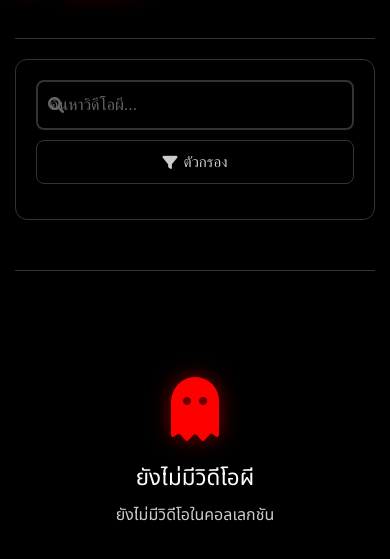
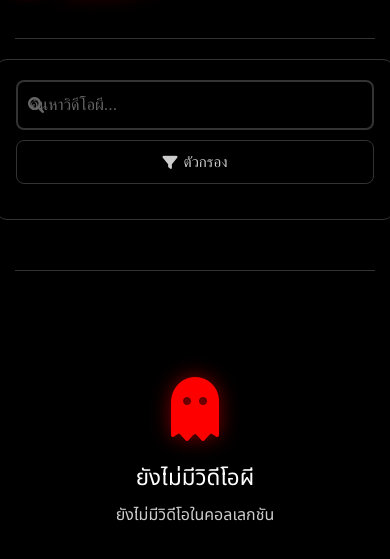
Before and after one commit to kianghod/ghost, a plain HTML site: page index.html in a window 390 px wide. Shown: the part 55-614 px from the top of the page. Drawn offline with Linux system fonts and the light colour scheme.

Commit message:
ทำให้ search-filter section เป็น full width

```diff
--- a/styles.css
+++ b/styles.css
@@ -144,8 +144,9 @@ body {
     border: 1px solid #333;
     border-radius: 12px;
     padding: 20px;
-    margin-bottom: 20px;
+    margin: 0 -20px 20px -20px;
     backdrop-filter: blur(10px);
+    width: calc(100% + 40px);
 }
 
 .search-section {
@@ -1058,7 +1059,8 @@ body {
     .search-filter {
         flex-direction: column;
         gap: 15px;
-        width: 100%;
+        width: calc(100% + 40px);
+        margin: 0 -20px 20px -20px;
     }
 
     .search-section {
```
